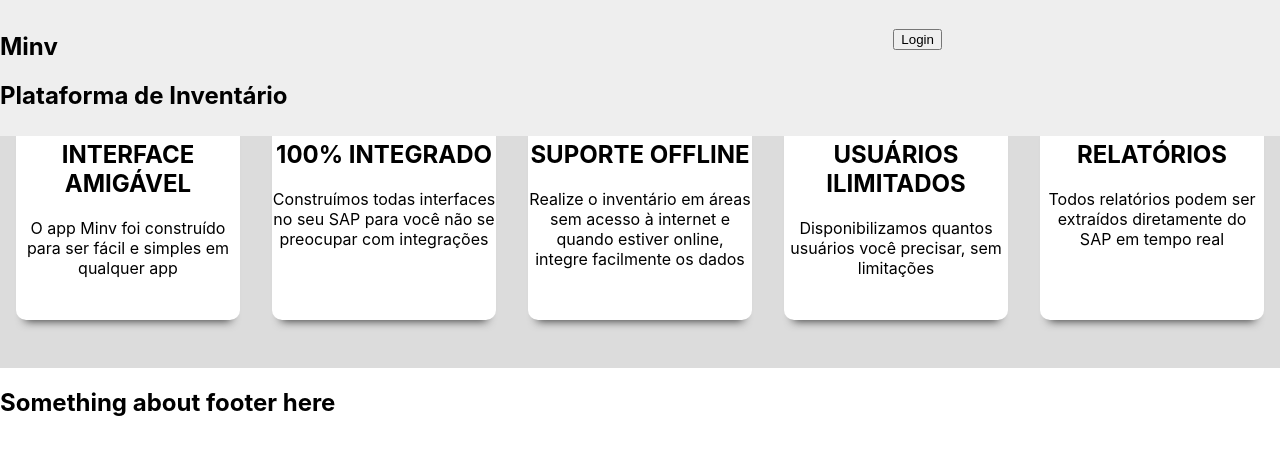
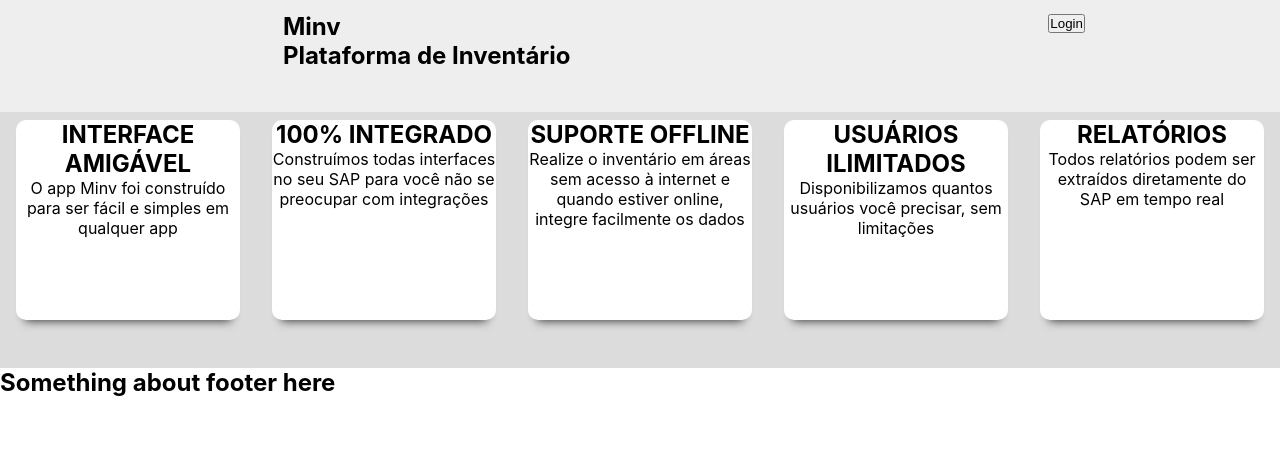
Before and after one commit to LucasJesusone/PlataformaDeInventario_LandingPage, a React (Create React App) app: page / in a window 1280 px wide. Shown: the top 454 px of the page. Built offline with nearby package versions, Linux system fonts and the light colour scheme.

Commit message:
global css

```diff
--- a/src/index.css
+++ b/src/index.css
@@ -1,10 +1,26 @@
 body {
-  margin: 0;
   font-family: -apple-system, BlinkMacSystemFont, 'Segoe UI', 'Roboto', 'Oxygen',
     'Ubuntu', 'Cantarell', 'Fira Sans', 'Droid Sans', 'Helvetica Neue',
     sans-serif;
   -webkit-font-smoothing: antialiased;
   -moz-osx-font-smoothing: grayscale;
+  background-color: #fff;
+  width: 100%;
+  z-index: 1;
+
+}
+
+.container {
+  display: flex;
+  width: 100%;
+  max-width: 1500px;
+}
+
+
+* {
+  margin: 0 auto;
+  padding: 0;
+  box-sizing: border-box;
 }
 
 code {
```
